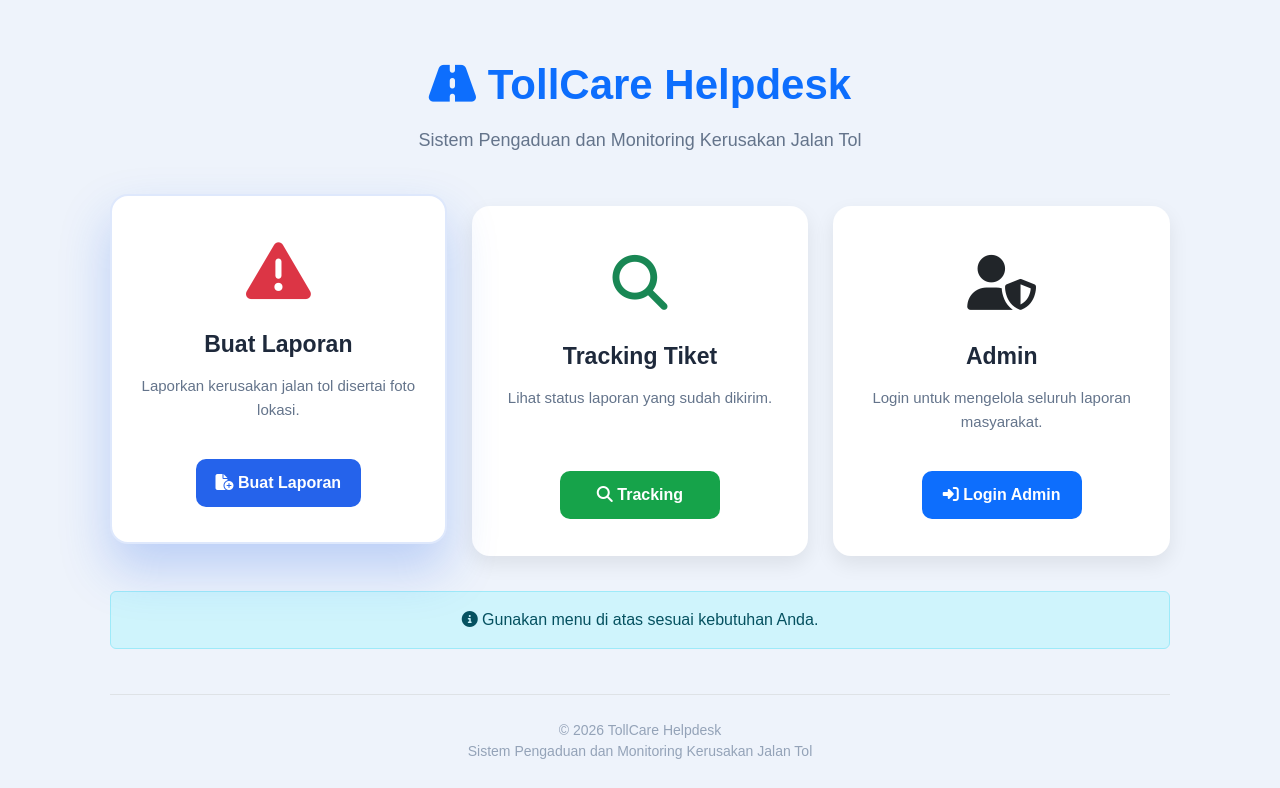
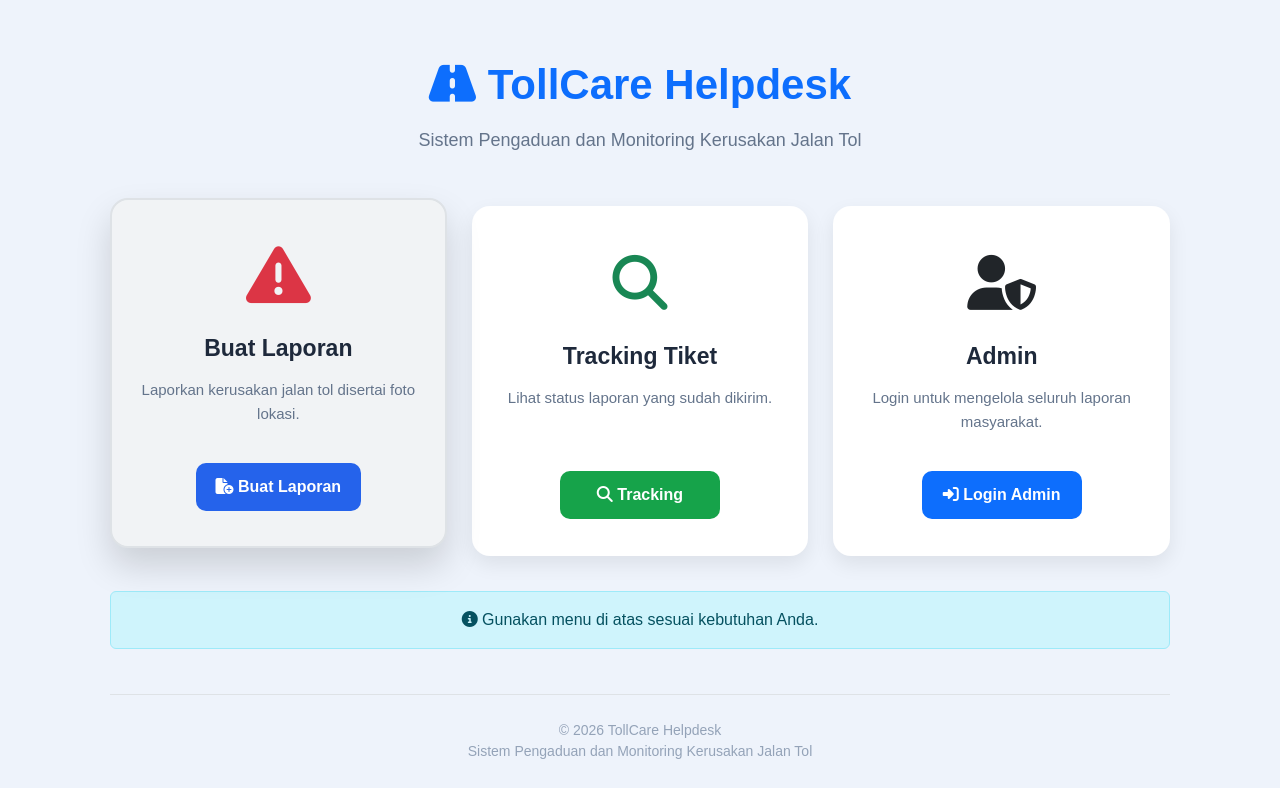
Before and after one commit to adzim-tx69/TollCare-Helpdesk, a Flask app: page / in a window 1280 px wide, with the pointer over the restyled element. Shown: the top 788 px of the page. Run offline with Flask 3, Linux system fonts and the light colour scheme.

Commit message:
Update homepage hover effect

```diff
--- a/templates/masyarakat/index.html
+++ b/templates/masyarakat/index.html
@@ -165,21 +165,19 @@
            HOVER CARD
         ================================================= */
 
-        .home-menu-card:hover {
+    .home-menu-card:hover {
 
-            transform:
-                translateY(-12px);
+    transform: translateY(-8px);
 
-            box-shadow:
-                0 25px 50px
-                rgba(37, 99, 235, 0.25);
+    background: #f1f3f5;
 
-            border-color:
-                rgba(37, 99, 235, 0.15);
+    box-shadow:
+        0 18px 35px rgba(0, 0, 0, 0.15);
 
-            z-index: 10;
+    border-color: #dee2e6;
 
-        }
+    z-index: 10;
+}
 
 
         /* =================================================
```
